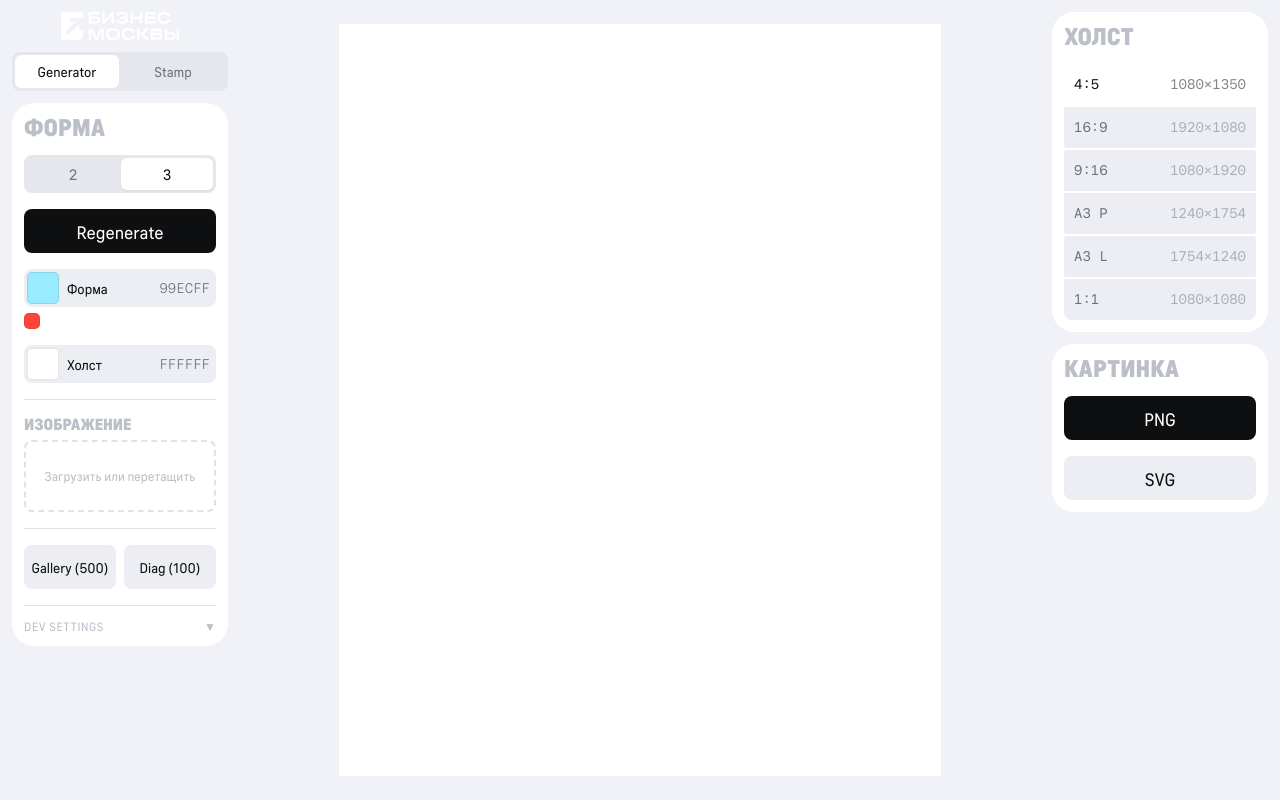
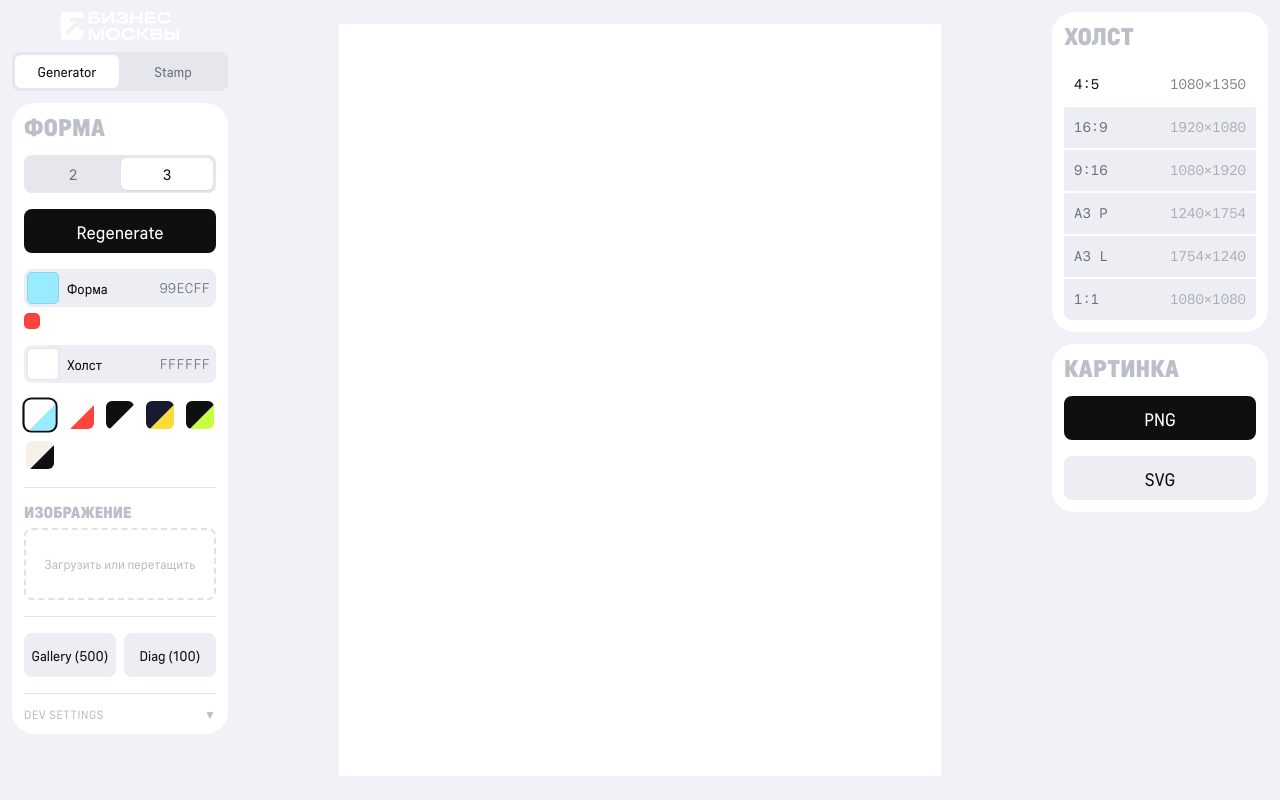
Before and after one commit to blessque/rosmolodezh-canvas, a React (Vite) app: page / in a window 1280 px wide. Built offline with nearby package versions, Linux system fonts and the light colour scheme.

Commit message:
feat: pre-built color swatches

```diff
--- a/src/modes/generator/GeneratorPanel.tsx
+++ b/src/modes/generator/GeneratorPanel.tsx
@@ -7,6 +7,19 @@ import { DevPanel } from '@/modes/generator/DevPanel';
 import { ColorSlot } from '@/components/ColorSlot';
 import { preloadImage, getMaskBBox, computeCoverTransform, getImageCache } from '@/canvas/imageMaskRenderer';
 import type { CompoundShape } from '@/types/scene';
+
+// ---------------------------------------------------------------------------
+// Color Presets
+// ---------------------------------------------------------------------------
+
+const COLOR_PRESETS = [
+  { shape: '#99ECFF', canvas: '#FFFFFF' }, // default cyan+white
+  { shape: '#FE443B', canvas: '#FFFFFF' }, // brand red+white
+  { shape: '#FFFFFF', canvas: '#0e0f11' }, // white+near-black
+  { shape: '#FFDA3B', canvas: '#1A1A2E' }, // yellow+dark navy
+  { shape: '#C8FF3E', canvas: '#0e0f11' }, // lime+near-black
+  { shape: '#0e0f11', canvas: '#F5F0E8' }, // dark+cream
+] as const;
 
 // ---------------------------------------------------------------------------
 // Helpers
@@ -185,6 +198,29 @@ export function GeneratorPanel() {
         {/* Canvas colour */}
         <ColorSlot label="Холст" color={canvasColor} onChange={setCanvasColor} />
 
+        {/* Color presets */}
+        <div className="flex flex-wrap gap-2">
+          {COLOR_PRESETS.map((p) => {
+            const selected = shapeColor === p.shape && canvasColor === p.canvas;
+            return (
+              <button
+                key={`${p.shape}-${p.canvas}`}
+                onClick={() => { setShapeColor(p.shape); setCanvasColor(p.canvas); }}
+                className={`w-8 h-8 rounded-[8px] overflow-hidden transition-transform
+                  ${selected
+                    ? 'border-2 border-[#0e0f11] scale-110'
+                    : 'border-2 border-transparent scale-100 hover:scale-105'}`}
+                title={`Форма: ${p.shape} / Холст: ${p.canvas}`}
+              >
+                <svg width="32" height="32" viewBox="0 0 32 32">
+                  <polygon points="0,0 32,0 0,32" fill={p.canvas} />
+                  <polygon points="32,0 32,32 0,32" fill={p.shape} />
+                </svg>
+              </button>
+            );
+          })}
+        </div>
+
         <div className="h-px bg-[#E0E2E8]" />
 
         {/* ── Image section ─────────────────────────────────────────────── */}
```
